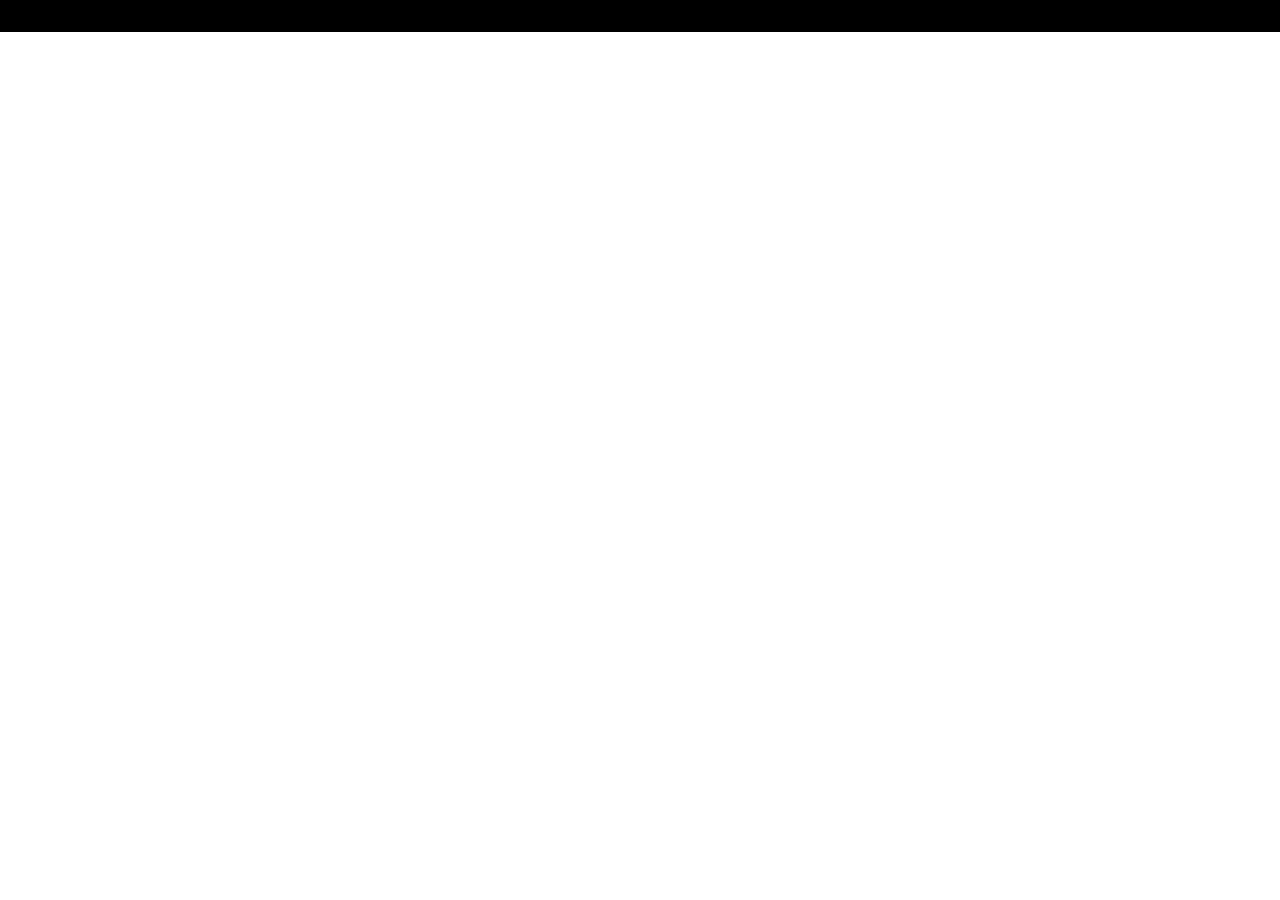
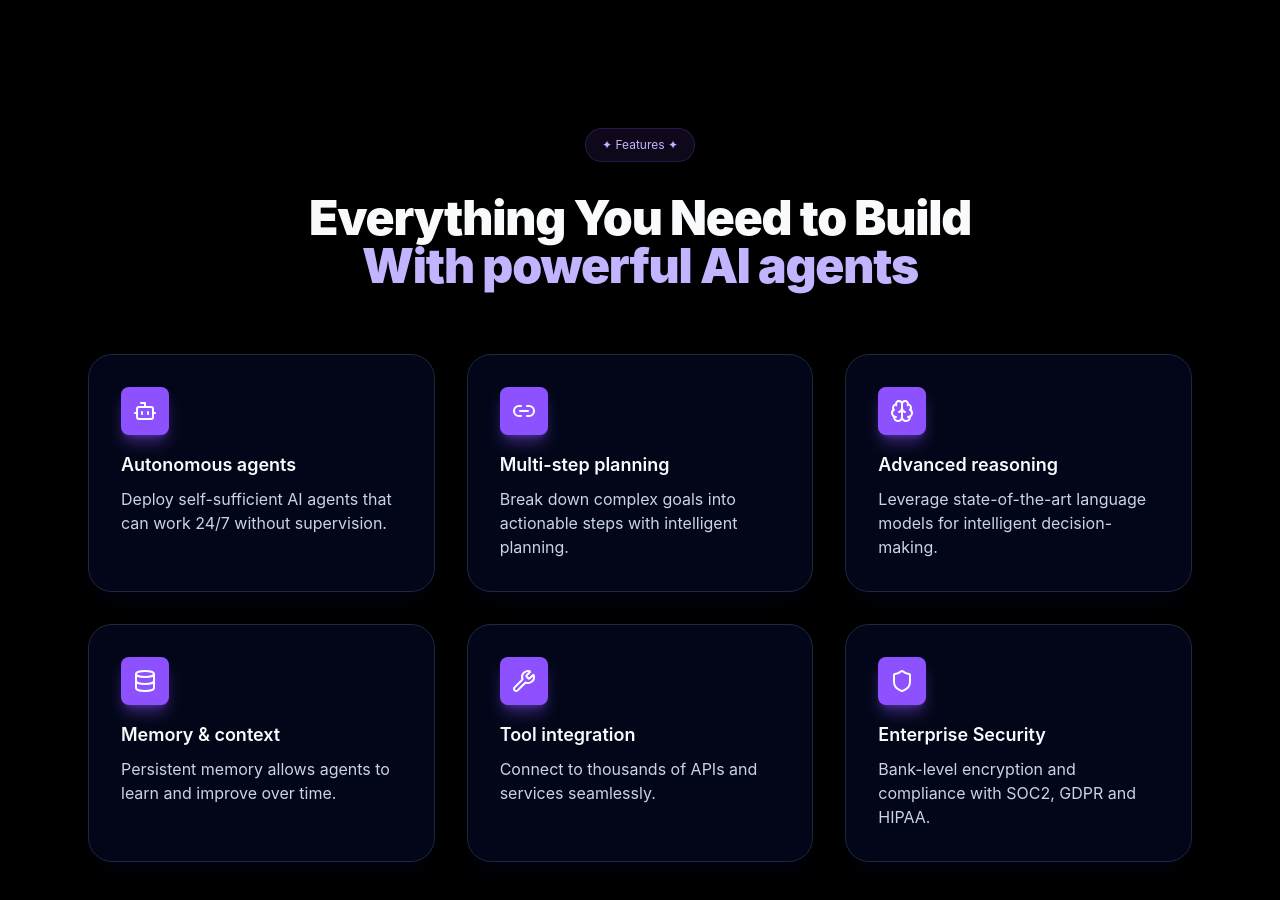
Before and after one commit to benji3106/holbertonschool-agentic_ai, a React (Vite) app in the folder front_end-frameworks/react/: page / in a window 1280 px wide. Shown: the part 1700-2600 px from the top of the page. Before the commit the page ends 1732 px from the top, so only its background shows below. Built offline with nearby package versions, Linux system fonts and the light colour scheme.

Commit message:
feat: add Features section with FeatureCard component and update App structure

```diff
--- a/front_end-frameworks/react/src/App.jsx
+++ b/front_end-frameworks/react/src/App.jsx
@@ -1,6 +1,7 @@
-import Header from './components/Header';
-import Hero from './sections/Hero';
-import About from './sections/About';
+import Header from "./components/Header";
+import Hero from "./sections/Hero";
+import About from "./sections/About";
+import Features from "./sections/Features";
 
 function App() {
   return (
@@ -9,6 +10,7 @@ function App() {
       <main>
         <Hero />
         <About />
+        <Features />
       </main>
     </>
   );
--- /dev/null
+++ b/front_end-frameworks/react/src/components/FeatureCard.jsx
@@ -0,0 +1,13 @@
+function FeatureCard({ icon: Icon, title, description }) {
+    return(
+        <article className="p-8 rounded-3xl border border-slate-800 bg-slate-950 shadow-xl shadow-slate-950/40">
+            <span className="flex items-center justify-center w-12 h-12 rounded-lg bg-violet-500 shadow-lg shadow-violet-500/40 mb-4">
+                <Icon className="w-6 h-6 text-white" />
+            </span>
+            <h3 className="text-slate-50 font-semibold text-lg">{title}</h3>
+            <p className="mt-2 text-sm md:text-base text-slate-300">{description}</p>
+        </article>
+    );
+}
+
+export default FeatureCard;
--- a/front_end-frameworks/react/src/components/Header.jsx
+++ b/front_end-frameworks/react/src/components/Header.jsx
@@ -1,4 +1,4 @@
-import { Bot } from 'lucide-react';
+import { Bot } from "lucide-react";
 
 function Header() {
   return (
--- /dev/null
+++ b/front_end-frameworks/react/src/data/features.js
@@ -0,0 +1,36 @@
+import { Bot, Link2, Brain, Database, Wrench, Shield } from "lucide-react";
+
+const features = [
+  {
+    title: "Autonomous agents",
+    description: "Deploy self-sufficient AI agents that can work 24/7 without supervision.",
+    icon: Bot,
+  },
+  {
+    title: "Multi-step planning",
+    description: "Break down complex goals into actionable steps with intelligent planning.",
+    icon: Link2,
+  },
+  {
+    title: "Advanced reasoning",
+    description: "Leverage state-of-the-art language models for intelligent decision-making.",
+    icon: Brain,
+  },
+  {
+    title: "Memory & context",
+    description: "Persistent memory allows agents to learn and improve over time.",
+    icon: Database,
+  },
+  {
+    title: "Tool integration",
+    description: "Connect to thousands of APIs and services seamlessly.",
+    icon: Wrench,
+  },
+  {
+    title: "Enterprise Security",
+    description: "Bank-level encryption and compliance with SOC2, GDPR and HIPAA.",
+    icon: Shield,
+  },
+];
+
+export default features;
--- a/front_end-frameworks/react/src/sections/About.jsx
+++ b/front_end-frameworks/react/src/sections/About.jsx
@@ -1,4 +1,4 @@
-import steps from '../data/steps';
+import steps from "../data/steps";
 
 function About() {
   return (
--- /dev/null
+++ b/front_end-frameworks/react/src/sections/Features.jsx
@@ -0,0 +1,36 @@
+import features from "../data/features";
+import FeatureCard from "../components/FeatureCard";
+
+function Features() {
+    return (
+        <section id="features-section" className="py-24 bg-black">
+            {/*Eyebrow*/}
+            <div className="text-center max-w-6xl mx-auto px-6">
+                <span className="inline-block px-4 py-2 text-xs text-violet-300 rounded-full border border-violet-500/20 bg-violet-500/10">
+                    ✦ Features ✦
+                </span>
+
+                {/*Title*/}
+                <h2 className="mt-8 text-4xl md:text-5xl font-black tracking-tight leading-none text-slate-50">
+                    Everything You Need to Build
+                    <br />
+                    <span className="text-violet-300">With powerful AI agents</span>
+                </h2>
+            </div>
+
+            {/*Features grid*/}
+            <div className="mt-16 max-w-6xl mx-auto px-6 grid md:grid-cols-3 gap-8">
+                {features.map((feature) => (
+                    <FeatureCard
+                        key={feature.title}
+                        icon={feature.icon}
+                        title={feature.title}
+                        description={feature.description}
+                    />
+                ))}
+            </div>
+        </section>
+    );
+}
+
+export default Features;
```
Also changed, not shown: front_end-frameworks/react/src/data/steps.js (+7 -7 lines), front_end-frameworks/react/src/sections/Hero.jsx (+5 -5 lines).
